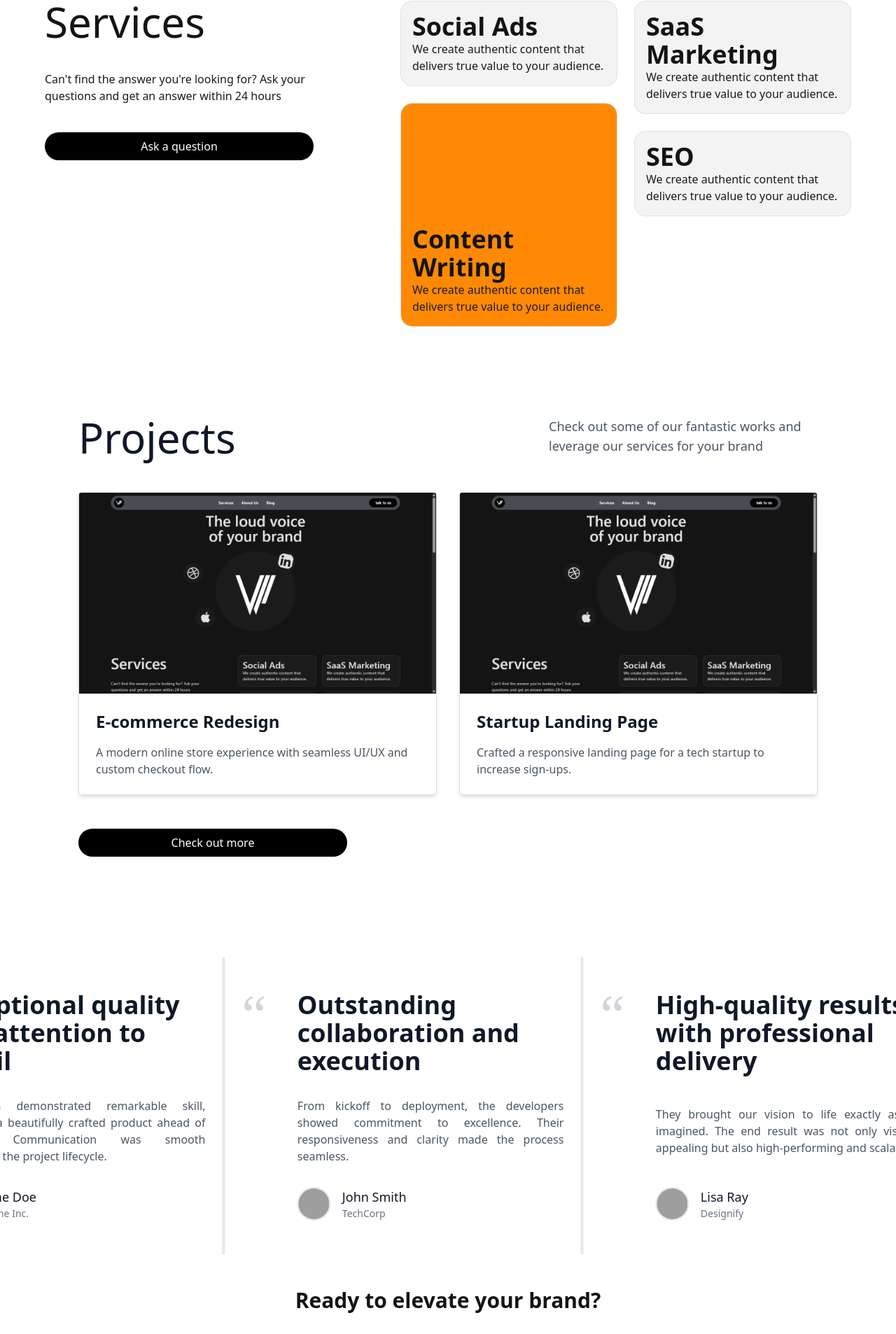
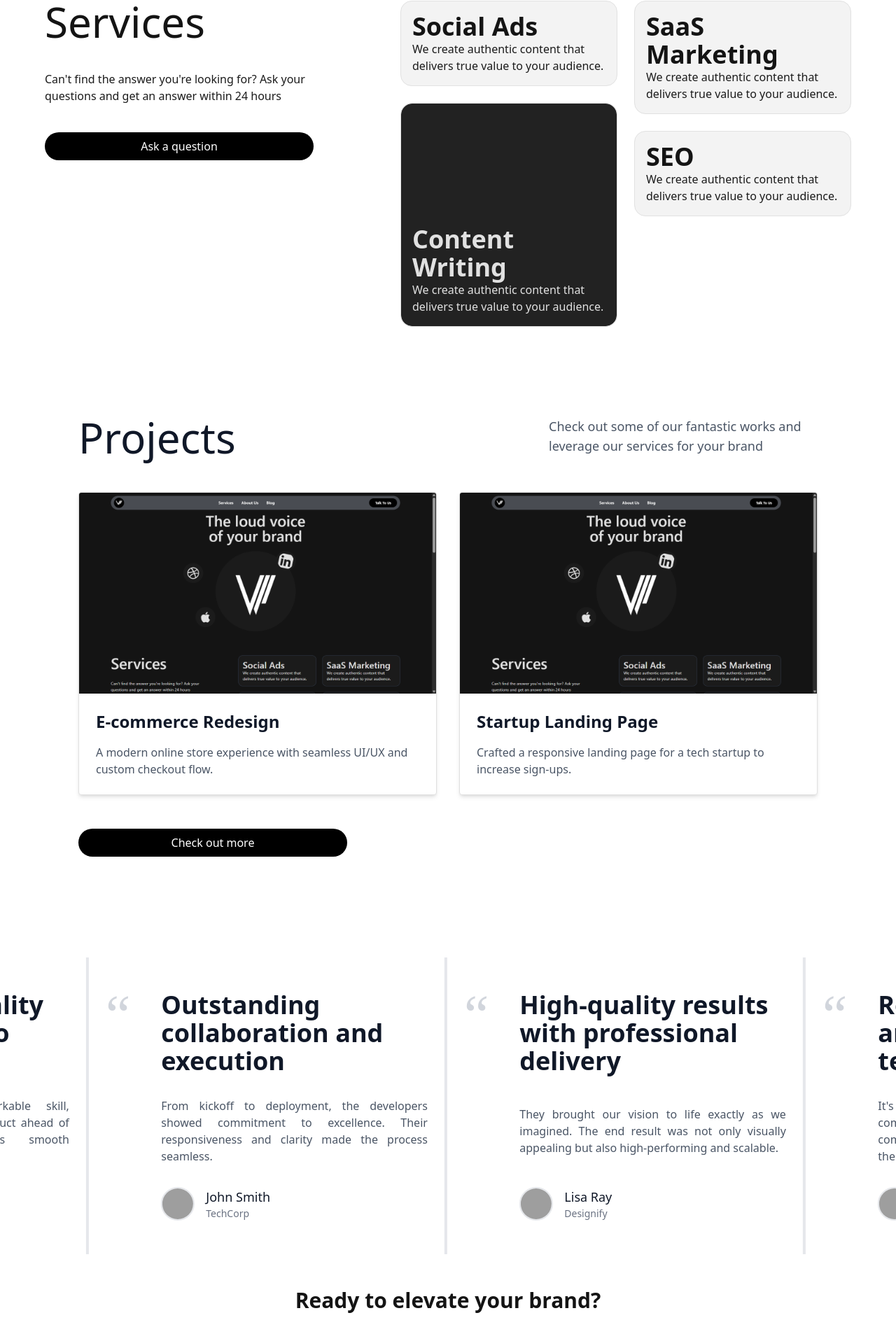
Before and after one commit to Hamid6426/visual-vibe-agency, a React (Vite) app: page / in a window 1280 px wide. Shown: the part 767-2673 px from the top of the page at 70% size. Built offline with nearby package versions, Linux system fonts and the light colour scheme; grey boxes are pictures that could not be loaded.

Commit message:
animation etc done, next refactoring

```diff
--- a/src/components/Hero.jsx
+++ b/src/components/Hero.jsx
@@ -33,7 +33,7 @@ export default function Hero() {
       {/* Logo & Social */}
       <section className="relative mt-8">
         {/* Circle */}
-        <div className="relative z-[100] w-60 h-60 sm:w-80 sm:h-80 rounded-full bg-[#1B1B1B] flex justify-center items-center transition-colors duration-300">
+        <div className="relative z-[100] w-60 h-60 md:w-80 md:h-80 rounded-full bg-[#1B1B1B] flex justify-center items-center transition-colors duration-300">
           <motion.img
             src="logo-icon-no-bg.png"
             className="w-32 h-32 sm:w-40 sm:h-40 translate-y-4"
@@ -50,7 +50,7 @@ export default function Hero() {
             initial={{ x: -200, y: 100, scale: 0.5 }}
             animate={rotateLogo ? { x: 0, y: 0, scale: 1 } : {}}
             transition={{ duration: 0.8, delay: 0.2 }}
-            className="hidden sm:block absolute top-32 -right-40 rounded-full dark:bg-[#1B1B1B] text-[#141414] dark:text-[#E1E1E1] transition-colors duration-300 "
+            className="hidden lg:block absolute top-32 -right-40 rounded-full dark:bg-[#1B1B1B] text-[#141414] dark:text-[#E1E1E1] transition-colors duration-300 "
           >
             <FaDribbble className="w-20 h-20 p-4" />
           </motion.div>
@@ -59,7 +59,7 @@ export default function Hero() {
             initial={{ x: -400, y: 100, scale: 0.5 }}
             animate={rotateLogo ? { x: 0, y: 0, scale: 1 } : {}}
             transition={{ duration: 0.8, delay: 0.2 }}
-            className="hidden sm:block absolute top-0 -right-64 rotate-12 rounded-full text-6xl text-[#141414] dark:text-white z-10"
+            className="hidden lg:block absolute top-0 -right-64 rotate-12 rounded-full text-6xl text-[#141414] dark:text-white z-10"
           >
             <FaApple />
           </motion.div>
@@ -68,38 +68,38 @@ export default function Hero() {
             initial={{ x: 200, y: 20, scale: 0.5 }}
             animate={rotateLogo ? { x: 0, y: 0, scale: 1 } : {}}
             transition={{ duration: 0.8, delay: 0.2 }}
-            className="hidden sm:block absolute top-48 -left-24 rotate-12 rounded-full text-6xl z-10 text-[#141414] dark:text-white transition-colors duration-300"
+            className="hidden lg:block absolute top-48 -left-24 rotate-12 rounded-full text-6xl z-10 text-[#141414] dark:text-white transition-colors duration-300"
           >
             <FaDropbox />
           </motion.div>
 
-          {/* <FaDropbox className="hidden sm:block absolute  rounded-full text-6xl  " /> */}
+          {/* <FaDropbox className="hidden lg:block absolute  rounded-full text-6xl  " /> */}
 
           {/* circles fill */}
-          <div className="hidden sm:block rounded-full bg-black absolute top-[21rem] -left-4 dark:bg-white w-5 h-5"></div>
+          <div className="hidden lg:block rounded-full bg-black absolute top-[21rem] -left-4 dark:bg-white w-5 h-5"></div>
 
           <motion.div
             initial={{ x: 200, y: 10 }}
             animate={rotateLogo ? { x: 0, y: 0 } : {}}
             transition={{ duration: 0.6, delay: 0.4 }}
-            className="hidden sm:block rounded-full border border-black w-5 h-5 absolute top-36 -left-44 dark:border-white"
+            className="hidden lg:block rounded-full border border-black w-5 h-5 absolute top-36 -left-44 dark:border-white"
           />
 
           {/* circles left bottom */}
-          <div className="hidden sm:block rounded-full border border-black w-5 h-5 absolute top-72 -left-24  dark:border-white"></div>
+          <div className="hidden lg:block rounded-full border border-black w-5 h-5 absolute top-72 -left-24  dark:border-white"></div>
 
           {/* circles right-top */}
-          <div className="hidden sm:block rounded-full border border-black w-5 h-5 dark:border-white absolute top-1 -right-4"></div>
+          <div className="hidden lg:block rounded-full border border-black w-5 h-5 dark:border-white absolute top-1 -right-4"></div>
 
           {/* a icon */}
-          <div className="hidden sm:flex text-7xl absolute top-8 -left-64 text-white items-center justify-center rounded-full bg-black dark:bg-[#1b1b1b] w-24 h-24">
+          <div className="hidden lg:flex text-7xl absolute top-8 -left-64 text-white items-center justify-center rounded-full bg-black dark:bg-[#1b1b1b] w-24 h-24">
             <div className="mb-4 font-bold">a</div>
           </div>
 
           {/* outline star */}
           <svg
             viewBox="0 0 98 96"
-            className="w-24 h-24 text-black hidden sm:block dark:text-white stroke-current fill-none absolute top-0 -left-32"
+            className="w-24 h-24 text-black hidden lg:block dark:text-white stroke-current fill-none absolute top-0 -left-32"
             xmlns="http://www.w3.org/2000/svg"
           >
             <path d="M56.8018 32.915L56.9482 33.4951L57.4932 33.248L86.4941 20.0986L67.2217 45.4473L66.8594 45.9238L67.3926 46.1953L95.7568 60.6709L63.9199 61.4082L63.3223 61.4219L63.4414 62.0078L69.8076 93.208L49.3838 68.7773L49 68.3184L48.6162 68.7773L28.1914 93.208L34.5586 62.0078L34.6777 61.4219L34.0801 61.4082L2.24219 60.6709L30.6074 46.1953L31.1406 45.9238L30.7783 45.4473L11.5049 20.0986L40.5068 33.248L41.0518 33.4951L41.1982 32.915L49 2.03809L56.8018 32.915Z" />
@@ -112,7 +112,7 @@ export default function Hero() {
             viewBox="0 0 62 57"
             fill="none"
             xmlns="http://www.w3.org/2000/svg"
-            className="text-black hidden sm:block fill-black dark:fill-white absolute top-2 -right-36 rotate-12 scale-75"
+            className="text-black hidden lg:block fill-black dark:fill-white absolute top-2 -right-36 rotate-12 scale-75"
           >
             <path
               d="M46.0076 15.6382C49.0826 15.6382 51.787 16.231 54.1052 17.4351L54.5388 17.6685C56.6704 18.8624 58.3397 20.5348 59.5388 22.6792L59.7751 23.1147C60.917 25.3205 61.4686 27.9361 61.4509 30.9429V56.4946H50.1667V32.3774C50.1667 29.8481 49.4408 27.9321 48.0437 26.562L48.0417 26.5591C46.6619 25.1889 44.7269 24.4761 42.1716 24.4761C40.4404 24.4761 38.9198 24.8213 37.5984 25.4976L37.5964 25.4985C36.2986 26.1559 35.2799 27.1062 34.533 28.3569C33.8121 29.5957 33.4393 31.1163 33.4392 32.9409V56.4946H22.155V16.1509H32.9841V22.2515C34.0373 20.3588 35.5605 18.8258 37.5427 17.6548L37.5447 17.6538L37.9841 17.4077C40.2109 16.2201 42.8925 15.6382 46.0076 15.6382Z"
@@ -129,11 +129,11 @@ export default function Hero() {
             initial={{ x: -100, y: -80, scale: 0.5 }}
             animate={rotateLogo ? { x: 0, y: 0, scale: 1 } : {}}
             transition={{ duration: 0.8, delay: 0.2 }}
-            className="hidden sm:block absolute top-80 -right-16 rotate-12 rounded-full text-6xl z-10 text-[#141414] dark:text-white transition-colors duration-300"
+            className="hidden lg:block absolute top-80 -right-16 rotate-12 rounded-full text-6xl z-10 text-[#141414] dark:text-white transition-colors duration-300"
           >
             <svg
               viewBox="0 0 100 100"
-              className="w-16 h-16 hidden sm:block text-black dark:text-white fill-current"
+              className="w-16 h-16 hidden lg:block text-black dark:text-white fill-current"
             >
               <polygon points="50,0 60,35 98,35 66,57 78,95 50,72 22,95 34,57 2,35 40,35" />
             </svg>
--- a/src/components/Services.jsx
+++ b/src/components/Services.jsx
@@ -63,13 +63,13 @@ export default function Services() {
                 initial={{ scaleY: 0 }}
                 animate={contentInView ? { scaleY: 1 } : { scaleY: 0 }}
                 transition={{ duration: 0.8, ease: "easeOut" }}
-                className="absolute top-0 left-0 w-full h-full bg-orange-400 origin-top rounded-2xl z-0"
+                className="absolute top-0 left-0 w-full h-full bg-[#222] text-white origin-top rounded-2xl z-0"
               />
               <div className="relative z-10">
-                <h2 className="text-2xl lg:text-4xl font-semibold text-[#141414] dark:text-[#E1E1E1]">
+                <h2 className="text-2xl lg:text-4xl font-semibold text-[#E1E1E1]">
                   Content Writing
                 </h2>
-                <p className="text-[#1B1B1B] dark:text-[#E1E1E1]">
+                <p className="text-[#E1E1E1]">
                   We create authentic content that delivers true value to your
                   audience.
                 </p>
--- a/src/main.css
+++ b/src/main.css
@@ -69,7 +69,19 @@ body[style*="overflow: hidden"] {
 }
 
 .animate-scroll-left {
-  animation: scroll-left 20s linear infinite;
+  animation: scroll-left 5s linear infinite;
+}
+
+@media (min-width: 768px) {
+  .animate-scroll-left {
+    animation: scroll-left 8s linear infinite;
+  }
+}
+
+@media (min-width: 1280px) {
+  .animate-scroll-left {
+    animation: scroll-left 10s linear infinite;
+  }
 }
 
 @keyframes rotateOnce {
--- a/src/pages/Homepage.jsx
+++ b/src/pages/Homepage.jsx
@@ -1,22 +1,19 @@
 // src/pages/Homepage.jsx
 import Header from "../components/Header";
 import Hero from "../components/Hero";
-import Faqs from "../components/Faqs";
 import Footer from "../components/Footer";
 import Services from "../components/Services";
 import Testimonial from "../components/Testimonial";
 import Projects from "../components/Projects";
-import AnimatedText from "../components/AnimatedText";
 import CallToAction from "../components/CallToAction";
 
 function Homepage() {
   return (
-    <main className="bg-white dark:bg-[#141414]">
+    <main className="overflow-x-hidden bg-white dark:bg-[#141414]">
       <Header />
       <Hero />
       <Services />
       <Projects />
-      {/* <Faqs /> */}
       <Testimonial />
       <CallToAction />
       <Footer />
```
